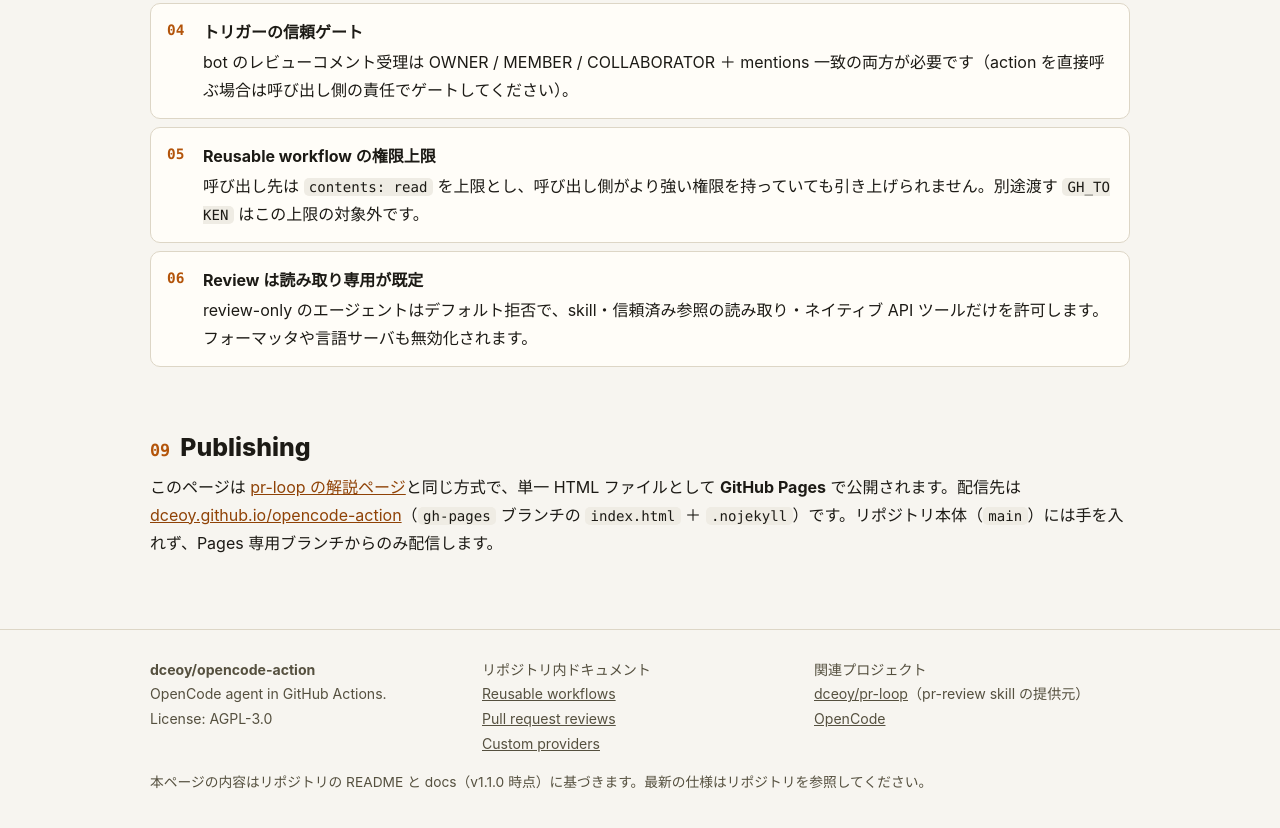
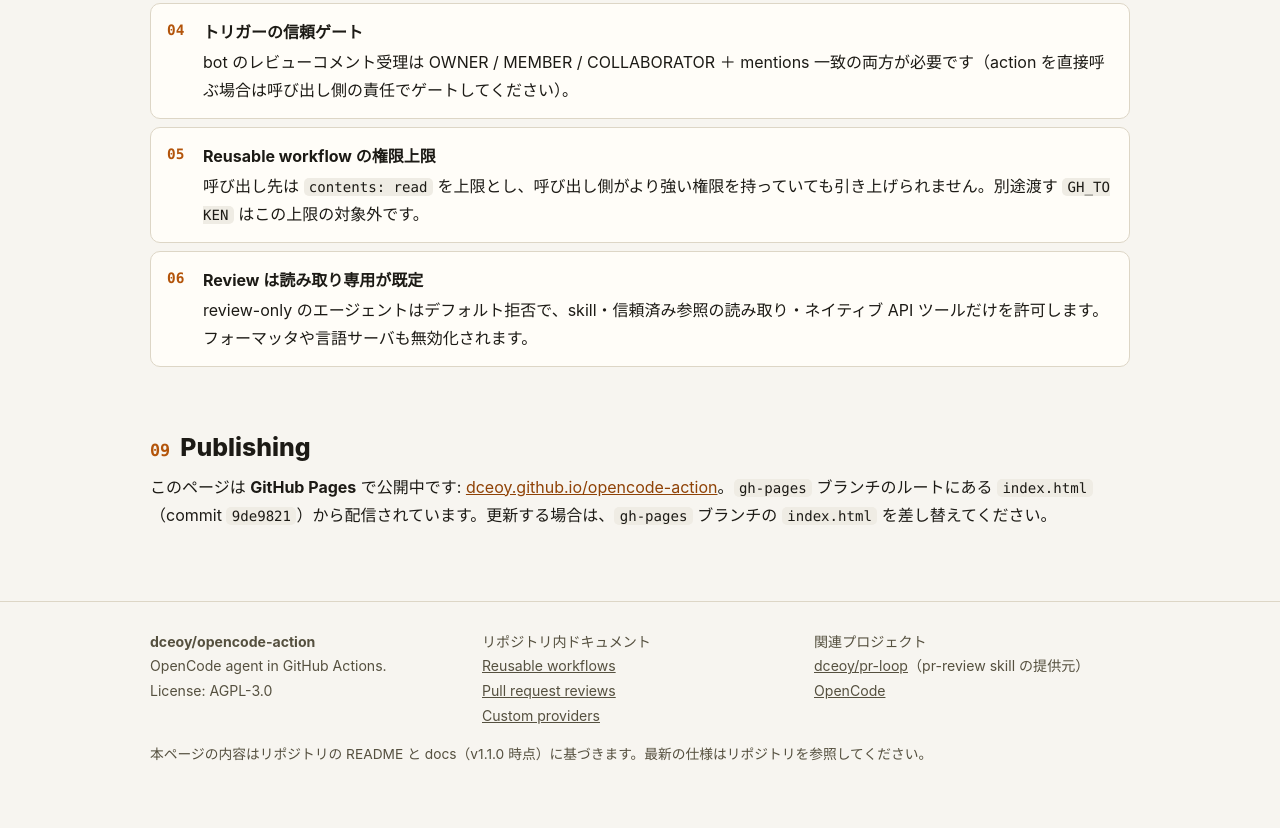
Before and after one commit to dceoy/opencode-action, a plain HTML site: page index.html in a window 1280 px wide. Shown: the part 8349-9177 px from the top of the page. Drawn offline with Linux system fonts and the light colour scheme.

Commit message:
docs: note the guide is live on GitHub Pages (gh-pages)

```diff
--- a/index.html
+++ b/index.html
@@ -451,7 +451,7 @@ jobs:
 <!-- ============ PUBLISHING ============ -->
 <section id="publishing">
   <h2><span class="num">09</span>Publishing</h2>
-  <p>このページは <a href="https://github.com/dceoy/pr-loop">pr-loop の解説ページ</a>と同じ方式で、単一 HTML ファイルとして <strong>GitHub Pages</strong> で公開されます。配信先は <a href="https://dceoy.github.io/opencode-action/">dceoy.github.io/opencode-action</a>（<code>gh-pages</code> ブランチの <code>index.html</code> ＋ <code>.nojekyll</code>）です。リポジトリ本体（<code>main</code>）には手を入れず、Pages 専用ブランチからのみ配信します。</p>
+  <p>このページは <strong>GitHub Pages</strong> で公開中です: <a href="https://dceoy.github.io/opencode-action/">dceoy.github.io/opencode-action</a>。<code>gh-pages</code> ブランチのルートにある <code>index.html</code>（commit <code>9de9821</code>）から配信されています。更新する場合は、<code>gh-pages</code> ブランチの <code>index.html</code> を差し替えてください。</p>
 </section>
 
 </main>
```
